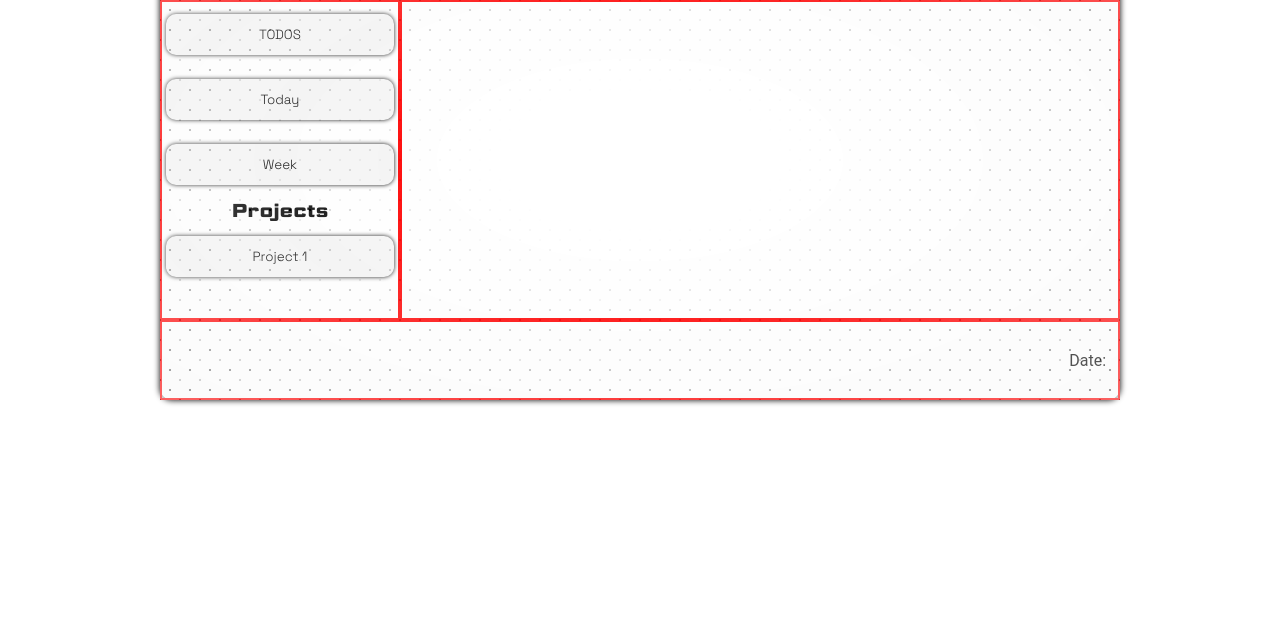
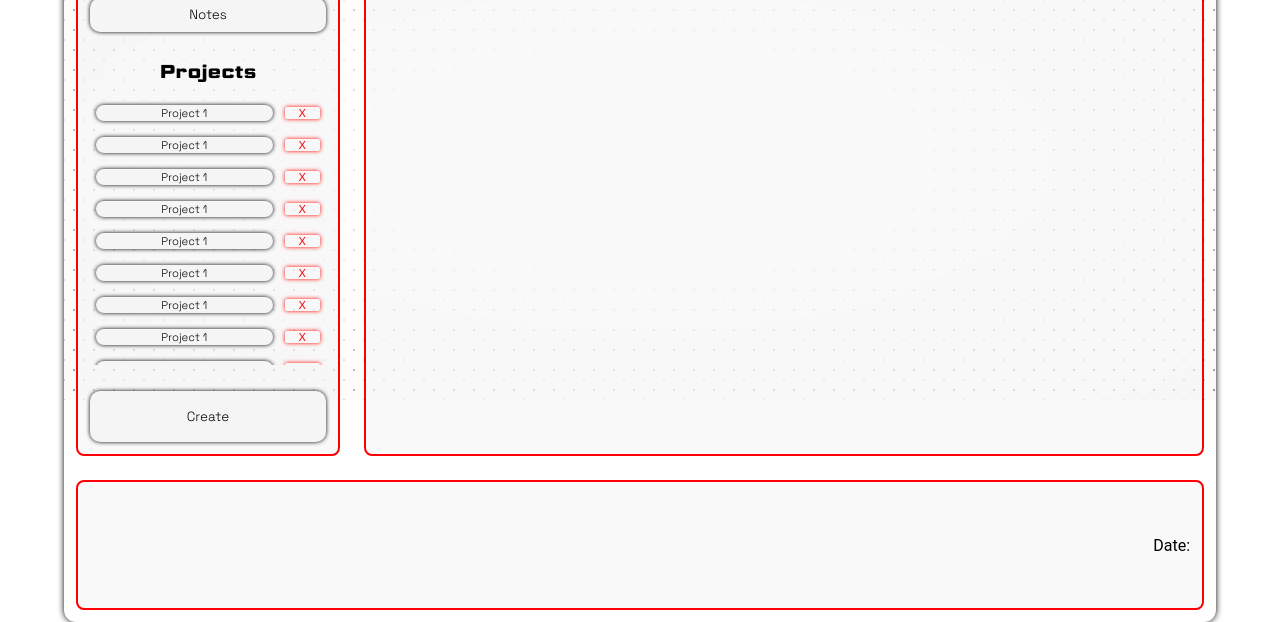
Before and after one commit to SpMarc4/TODO, a website built with webpack: page src/index.html in a window 1280 px wide. Shown: the part 240-862 px from the top of the page. Before the commit the page ends 800 px from the top, so only its background shows below. Built offline with nearby package versions, Linux system fonts and the light colour scheme.

Commit message:
Añadir cambios de estilo esqueleto
Se añaden cambios en el estilo y esqueleto del
proyecto.

```diff
--- a/src/index.html
+++ b/src/index.html
@@ -6,22 +6,94 @@
     <title>Document</title>
 </head>
 <body>
-    <div class="todo-background"></div>
     <div class="todo">
         <div class="todo-header">
             <h1>TODO List</h1>
         </div>
-        <nav class="todo-sidebar">
-            <button class="btn-sidebar">TODOS</button>
-            <button class="btn-sidebar">Today</button>
-            <button class="btn-sidebar">Week</button>
+        <div class="todo-sidebar">
+            <div class="menu-sidebar">
+                <button class="btn-sidebar">TODOS</button>
+                <button class="btn-sidebar">Today</button>
+                <button class="btn-sidebar">Week</button>
+                <button class="btn-sidebar">Notes</button>
+            </div>
             <div class="projects-sidebar">
                 <h3>Projects</h3>
-                <button class="btn-sidebar btn-project">Project 1</button>
+                <div class="projects-sidebar-container">
+                    <div class="project-container">
+                        <button class="btn-project">Project 1</button>
+                        <button class="btn-project-delete">X</button>
+                    </div>
+                    <div class="project-container">
+                        <button class="btn-project">Project 1</button>
+                        <button class="btn-project-delete">X</button>
+                    </div>
+                    <div class="project-container">
+                        <button class="btn-project">Project 1</button>
+                        <button class="btn-project-delete">X</button>
+                    </div>
+                    <div class="project-container">
+                        <button class="btn-project">Project 1</button>
+                        <button class="btn-project-delete">X</button>
+                    </div>
+                    <div class="project-container">
+                        <button class="btn-project">Project 1</button>
+                        <button class="btn-project-delete">X</button>
+                    </div>
+                    <div class="project-container">
+                        <button class="btn-project">Project 1</button>
+                        <button class="btn-project-delete">X</button>
+                    </div>
+                    <div class="project-container">
+                        <button class="btn-project">Project 1</button>
+                        <button class="btn-project-delete">X</button>
+                    </div>
+                    <div class="project-container">
+                        <button class="btn-project">Project 1</button>
+                        <button class="btn-project-delete">X</button>
+                    </div>
+                    <div class="project-container">
+                        <button class="btn-project">Project 1</button>
+                        <button class="btn-project-delete">X</button>
+                    </div>
+                    <div class="project-container">
+                        <button class="btn-project">Project 1</button>
+                        <button class="btn-project-delete">X</button>
+                    </div>
+                    <div class="project-container">
+                        <button class="btn-project">Project 1</button>
+                        <button class="btn-project-delete">X</button>
+                    </div>
+
+                    <div class="project-container">
+                        <button class="btn-project">Project 1</button>
+                        <button class="btn-project-delete">X</button>
+                    </div>
+                </div>
+
             </div>
-        </nav>
-        <section class="todo-main"></section>
+            <div class="create-sidebar">
+                <button class="btn-sidebar" id="create">Create</button>
+            </div>
+        </div>
+        <section class="todo-main">
+            <div class="todo-item-col">
+                <div class="todo-item-col info">
+                    <div class="todo-item-col info prior">
+
+                    </div>
+                    <input type="checkbox" class="todo-item-col info check">
+                    <div class="todo-item-col info name">Todo 1</div>
+                </div>
+                <div class="todo-item-col act">
+                    <div class="todo-item-col act ">
+
+                    </div>
+                </div>
+            </div>
+        </section>
         <footer class="todo-footer">Date:</footer>
     </div>
+    <div class="todo-background"></div>
 </body>
 </html>
--- a/src/style.css
+++ b/src/style.css
@@ -55,9 +55,9 @@ body {
 
 html,
 body {
+    font-family: 'Roboto';
+    width: 100%;
     height: 100%;
-    width: 100%;
-    font-family: 'Roboto';
 }
 
 body {
@@ -66,12 +66,23 @@ body {
     align-items: center;
 }
 
+button,
+h3 {
+    min-height: 0;
+    min-width: 0;
+}
+
 /* TODO: Main Container */
 
-.todo-background,
+/* .todo-background, */
+.todo,
+.todo-background {
+    width: 90vw;
+    min-height: 60vh;
+}
+
 .todo {
-    width: 75vw;
-    height: 60vh;
+    z-index: 1;
 }
 
 .todo-background {
@@ -85,12 +96,30 @@ body {
     mask-image: radial-gradient(ellipse at center, rgba(128, 128, 128, 0) 20%, rgba(128, 128, 128, 0.397) 100%);
     mask-size: 100% 100%;
     mask-repeat: no-repeat;
+    z-index: 0;
 }
 
-/* TODO layout */
-.todo > *{
-    border: 2px solid red;
+/* TODO: General items config */
+
+.todo-header,
+.todo-sidebar,
+.todo-footer,
+.todo-main {
+    margin: 12px;
+    padding: 12px;
+    border: 2px solid whitesmoke;
+    border-radius: 8px;
+    background-color: rgba(245, 245, 245, 0.589);
+
 }
+
+.todo > * {
+    border: red 2px solid;
+    min-width: 0;
+    min-height: 0;
+}
+
+/* TODO: Layout */
 
 .todo-header {
     grid-area: header;
@@ -111,7 +140,7 @@ body {
 .todo {
     display: grid;
     grid-template-columns: 1fr 3fr;
-    grid-template-rows: 1fr 4fr 1fr;
+    grid-template-rows: 1fr minmax(50vh, 4fr) 1fr;
     grid-template-areas:
         "header header"
         "sidebar main"
@@ -147,26 +176,76 @@ body {
 
 /* Sidebar */
 
-.todo-sidebar,
-.projects-sidebar {
+.todo-sidebar {
+    min-height: 0;
     display: flex;
+    gap: 24px;
     flex-direction: column;
     text-align: center;
-    justify-items: flex-start;
+}
+
+.menu-sidebar {
+    min-height: 0;
+    flex: 3;
+    display: flex;
+    gap: 6px;
+    flex-direction: column;
 }
 
 .projects-sidebar {
-    flex: 2;
+    min-height: 40vh;
+    display: flex;
+    align-content: flex-start;
+    padding: 2px;
+    gap: 6px;
+    flex-direction: column;
+    flex: 6;
+    min-height: 0;
+    overflow-y: hidden;
+}
+
+.projects-sidebar-container {
+    flex: 7;
+    display: flex;
+    flex-direction: column;
+    justify-content: flex-start;
+    gap: 8px;
+    overflow-y: scroll;
+}
+
+.project-container {
+    padding: 4px;
+    display: flex;
+    justify-content: center;
+    align-items: center;
+    gap: 12px;
+}
+
+.btn-project {
+    flex: 5;
+}
+
+.btn-sidebar.btn-project-delete {
+    flex: 1;
+}
+
+.create-sidebar {
+    min-height: 0;
+    flex: 1;
+    display: flex;
+    flex-direction: column;
+    justify-content: center;
 }
 
 .projects-sidebar h3 {
+    flex: 1;
     font-family: 'ScienceGothic';
 }
 
-.btn-sidebar {
+.btn-sidebar,
+.btn-project {
     font-family: 'SpaceGrotesk';
-    padding: 12px 0px;
-    margin: 12px 4px;
+    min-height: 16px;
     background-color: whitesmoke;
     border: none;
     border-radius: 10px;
@@ -175,5 +254,23 @@ body {
 }
 
 .btn-sidebar {
+    flex: 1;
 }
+
+.btn-project {
+    max-height: 16px;
+    font-size: 0.7em;
+}
+
+.btn-project-delete {
+    flex: 1;
+    font-size: 0.7em;
+    background-color: transparent;
+    border-radius: 2px;
+    color: red;
+    border: none;
+    box-shadow: 0px 0px 4px red;
+    cursor: pointer;
+}
+
 /* Main */
```
